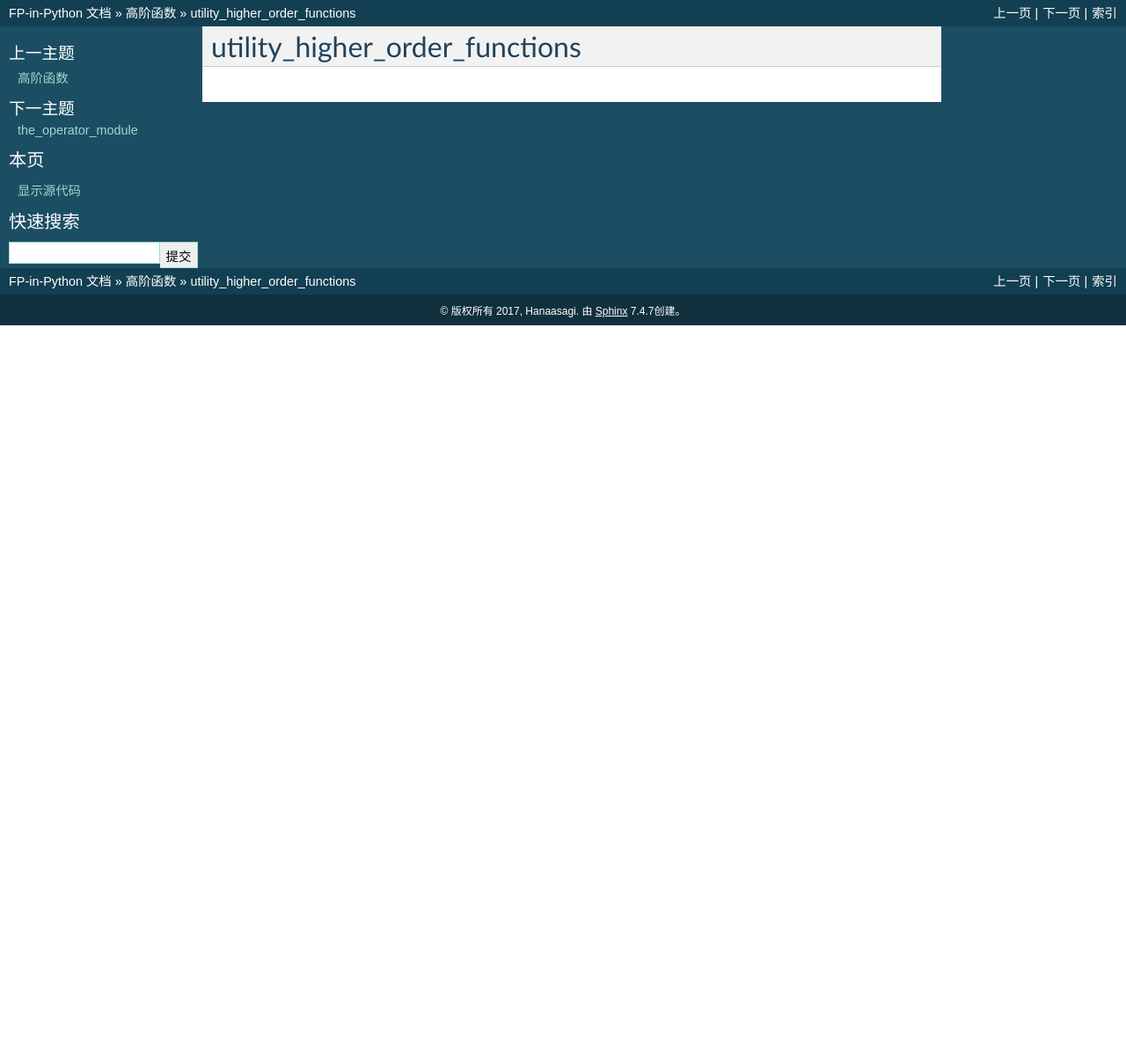
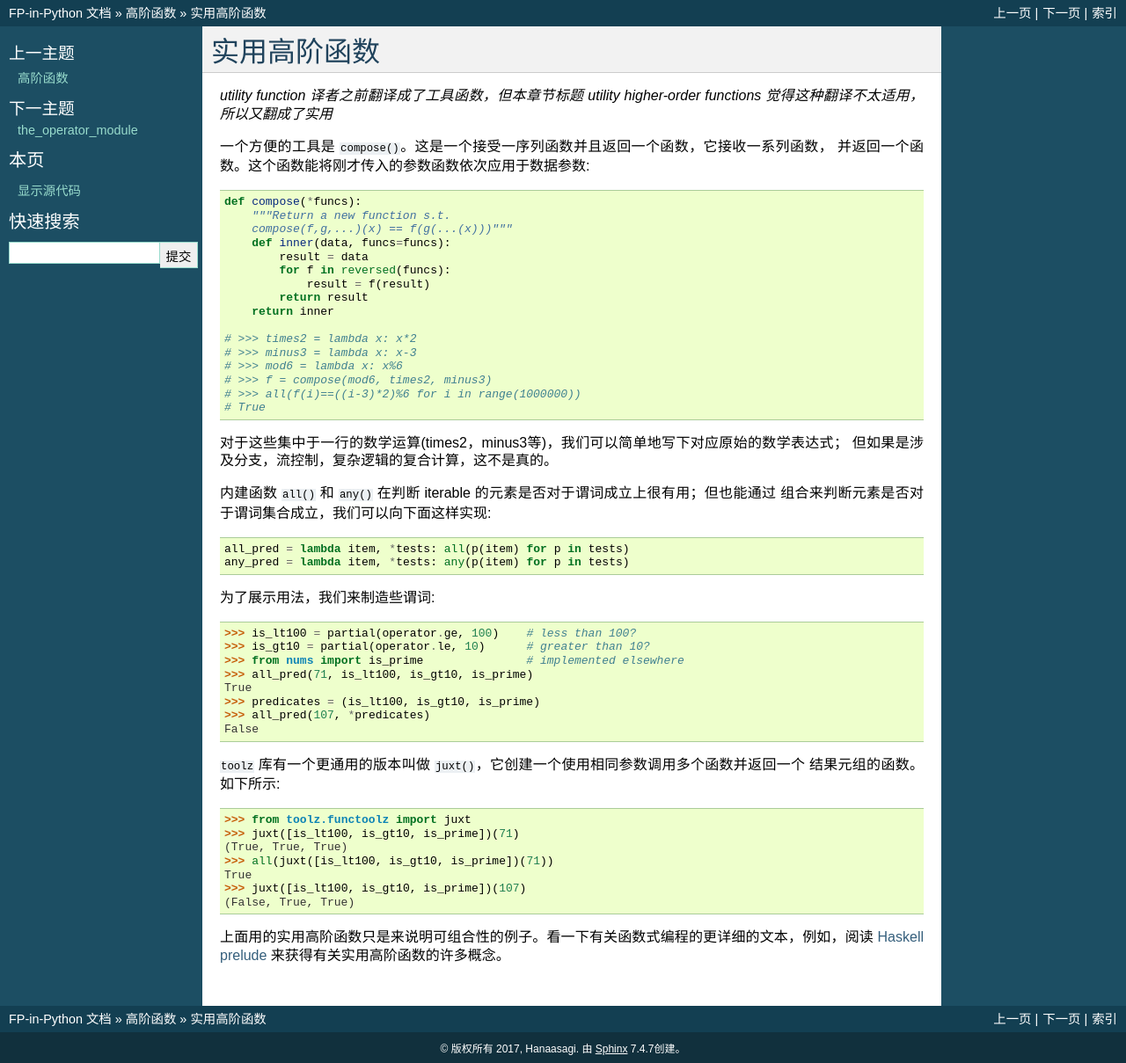
Before and after one commit to Hanaasagi/FP-in-python-zh, a Sphinx documentation site: the page built from source/utility_higher_order_functions.rst, in a window 1280 px wide. Shown: the whole page at 88% size. Built offline with Sphinx 7.4.7, drawn with Linux system fonts in a browser that asks for light colours; before the commit the page ends 900 px from its top, so only the background shows below that.

Commit message:
finish utility higher order functions chapter

```diff
--- a/source/utility_higher_order_functions.rst
+++ b/source/utility_higher_order_functions.rst
@@ -1,2 +1,60 @@
-utility_higher_order_functions
-=================================
+实用高阶函数
+==============
+*utility function 译者之前翻译成了工具函数，但本章节标题 utility higher-order functions
+觉得这种翻译不太适用，所以又翻成了实用*
+
+一个方便的工具是 ``compose()``。这是一个接受一序列函数并且返回一个函数，它接收一系列函数，
+并返回一个函数。这个函数能将刚才传入的参数函数依次应用于数据参数::
+
+    def compose(*funcs):
+        """Return a new function s.t.
+        compose(f,g,...)(x) == f(g(...(x)))"""
+        def inner(data, funcs=funcs):
+            result = data
+            for f in reversed(funcs):
+                result = f(result)
+            return result
+        return inner
+
+    # >>> times2 = lambda x: x*2
+    # >>> minus3 = lambda x: x-3
+    # >>> mod6 = lambda x: x%6
+    # >>> f = compose(mod6, times2, minus3)
+    # >>> all(f(i)==((i-3)*2)%6 for i in range(1000000))
+    # True
+
+
+对于这些集中于一行的数学运算(times2，minus3等)，我们可以简单地写下对应原始的数学表达式；
+但如果是涉及分支，流控制，复杂逻辑的复合计算，这不是真的。
+
+内建函数 ``all()`` 和 ``any()`` 在判断 iterable 的元素是否对于谓词成立上很有用；但也能通过
+组合来判断元素是否对于谓词集合成立，我们可以向下面这样实现::
+
+    all_pred = lambda item, *tests: all(p(item) for p in tests)
+    any_pred = lambda item, *tests: any(p(item) for p in tests)
+
+为了展示用法，我们来制造些谓词::
+
+    >>> is_lt100 = partial(operator.ge, 100)    # less than 100?
+    >>> is_gt10 = partial(operator.le, 10)      # greater than 10?
+    >>> from nums import is_prime               # implemented elsewhere
+    >>> all_pred(71, is_lt100, is_gt10, is_prime)
+    True
+    >>> predicates = (is_lt100, is_gt10, is_prime)
+    >>> all_pred(107, *predicates)
+    False
+
+``toolz`` 库有一个更通用的版本叫做 ``juxt()``，它创建一个使用相同参数调用多个函数并返回一个
+结果元组的函数。如下所示::
+
+    >>> from toolz.functoolz import juxt
+    >>> juxt([is_lt100, is_gt10, is_prime])(71)
+    (True, True, True)
+    >>> all(juxt([is_lt100, is_gt10, is_prime])(71))
+    True
+    >>> juxt([is_lt100, is_gt10, is_prime])(107)
+    (False, True, True)
+
+上面用的实用高阶函数只是来说明可组合性的例子。看一下有关函数式编程的更详细的文本，例如，阅读
+\ `Haskell prelude <https://hackage.haskell.org/package/base-4.8.0.0/docs/Prelude.html>`_
+来获得有关实用高阶函数的许多概念。
```
